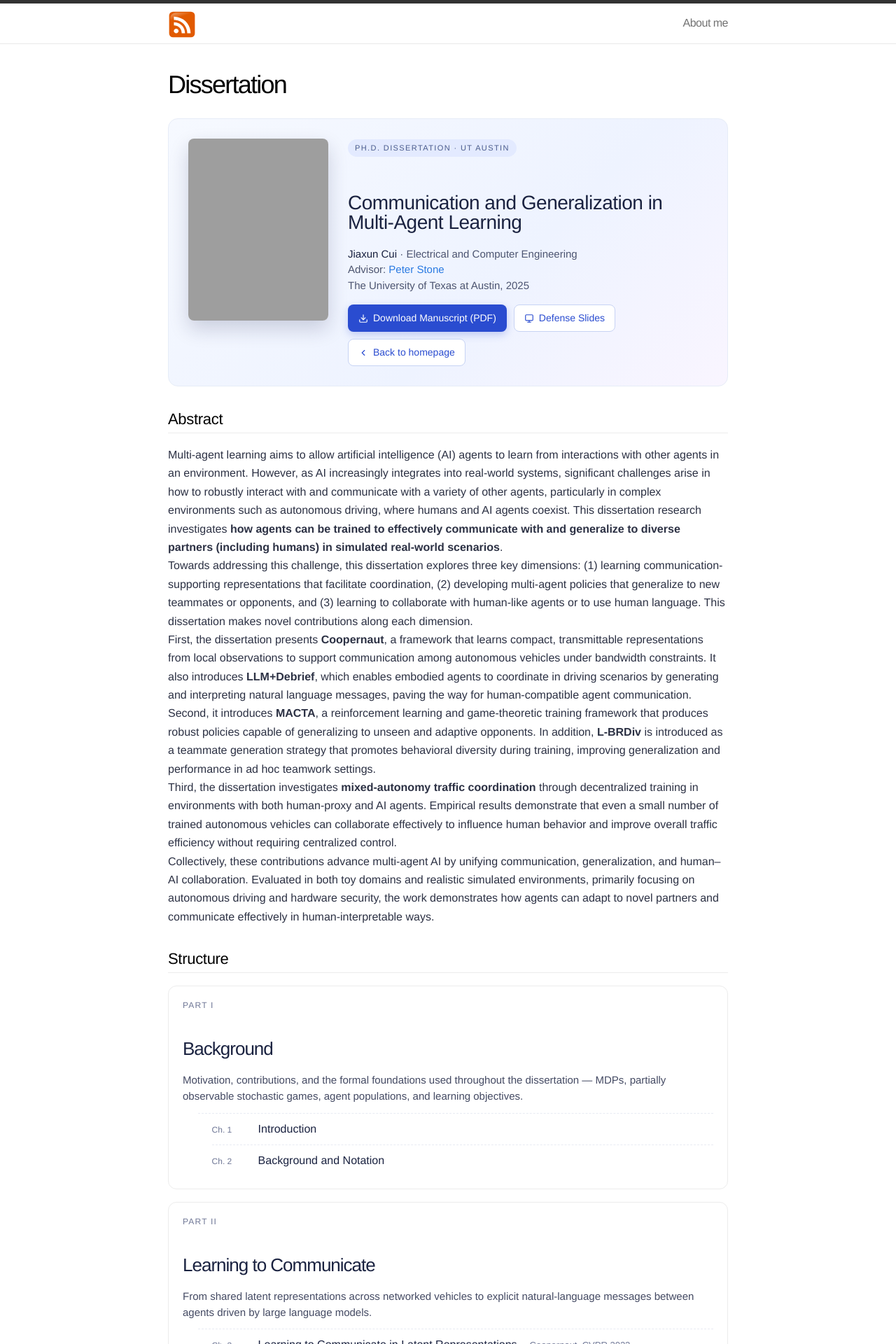
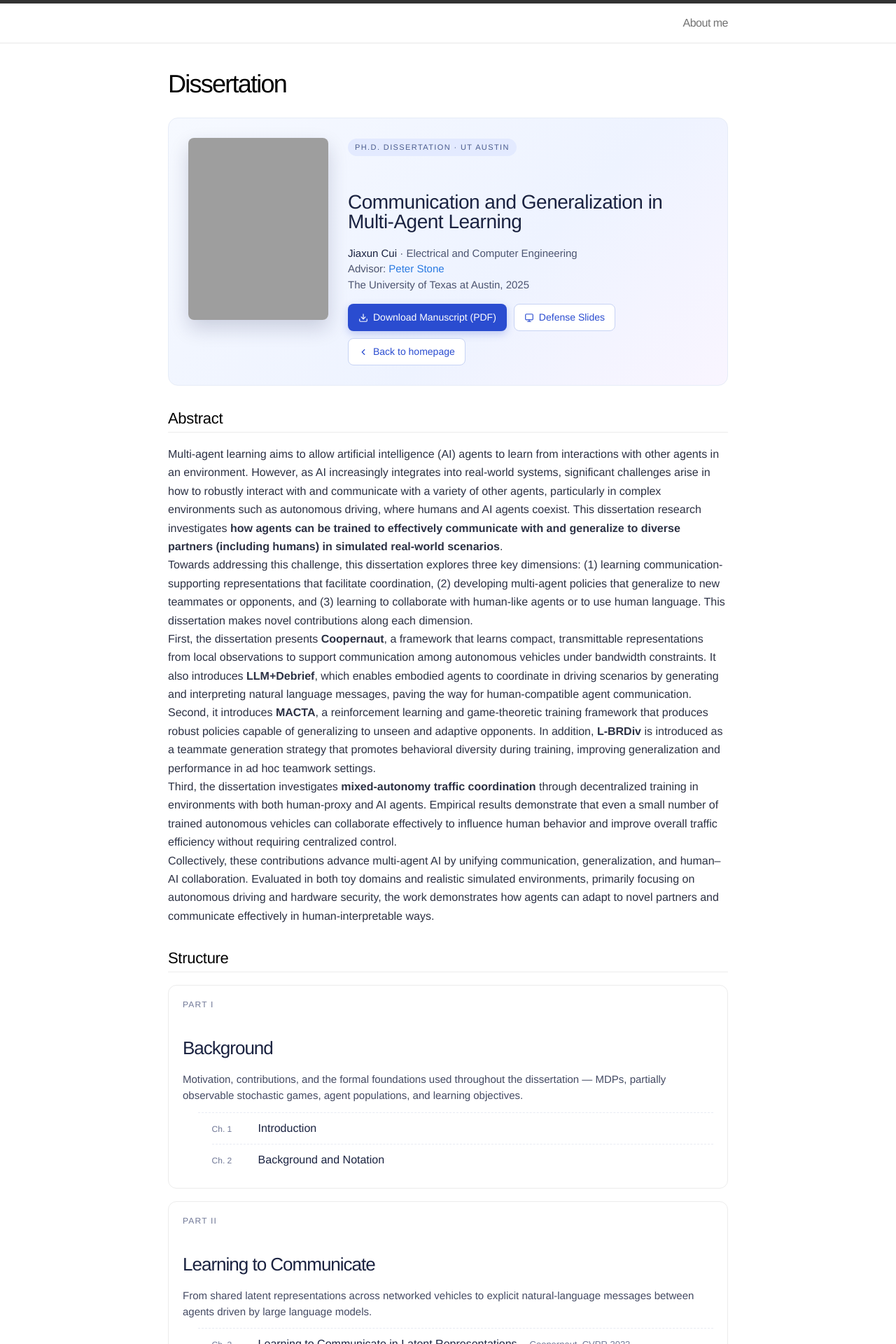
Before and after one commit to cuijiaxun/cuijiaxun.github.io, a Jekyll site: the page built from dissertation.html, in a window 1280 px wide. Shown: the top 1920 px of the page at 70% size. Built offline with Jekyll 4.4.1, drawn with Linux system fonts in a browser that asks for light colours; grey boxes are pictures that could not be loaded.

Commit message:
dissertation update

```diff
--- a/_includes/header.html
+++ b/_includes/header.html
@@ -1,12 +1,6 @@
 <header class="site-header">
 
   <div class="wrap">
-
-    <div style="float:left; margin-top:10px; margin-right:10px;">
-    <a href="{{ "/feed.xml" | prepend: site.baseurl }}">
-      <img src="/assets/rssicon.svg" width="40">
-    </a>
-    </div>
 
     <a class="site-title" href="{{ site.blogurl }}/">{{ site.title }}</a>
 
```
